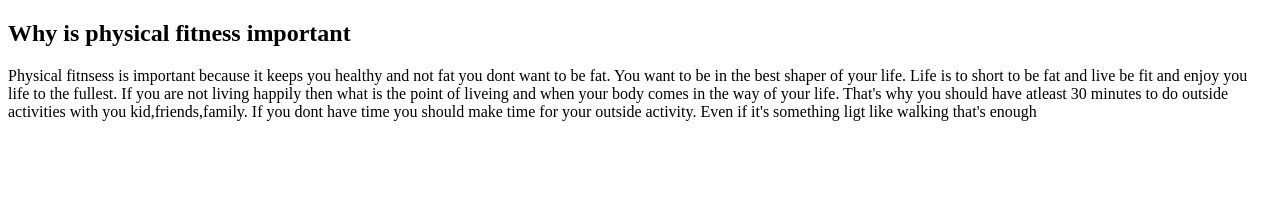
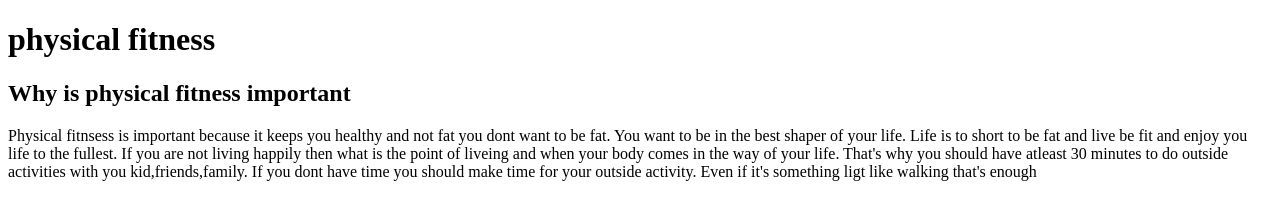
Before and after one commit to bimal12345/MyWebsite-, a plain HTML site: page index.html in a window 1280 px wide. Drawn offline with Linux system fonts and the light colour scheme.

Commit message:
Fix some tags

```diff
--- a/index.html
+++ b/index.html
@@ -1,24 +1,29 @@
 <!DOCTYPE html>
-  <html lang= "lang">
-        <head>
+  <html lang= "en">
+    <head>
       <title>Physical fitness</title>
     </head>
   <body>
 
     <header>
-      <h2>Why is physical fitness important</h2>
-          <section>  Physical fitnsess is important because it keeps you healthy and
+      <h1>
+
+physical fitness
+
+      </h1>
+    </header>
+
+
+          <section>
+            <h2>Why is physical fitness important</h2>
+            <p>  Physical fitnsess is important because it keeps you healthy and
           not fat you dont want to be fat. You want to be in the best shaper of your life.
           Life is to short to be fat and live be fit and enjoy you life to the fullest.
           If you are not living happily then what is the point of liveing and when your
           body comes in the way of your life. That's why you should have atleast 30 minutes
         to do outside activities with you kid,friends,family. If you dont have time you should
-      make time for your outside activity. Even if it's something ligt like walking that's enough
+      make time for your outside activity. Even if it's something ligt like walking that's enough</P>
         </section>
-
-
-            </header>
-
 
 
 
@@ -28,40 +33,4 @@
 
 
 
-
-
-
-
-
-
-
-
-
-
-
-
-
-
-
-
-
-
-
-
-
-
-
-
-
-
-
-
-
-
-
-
-
-
-
-
   </html>
```
